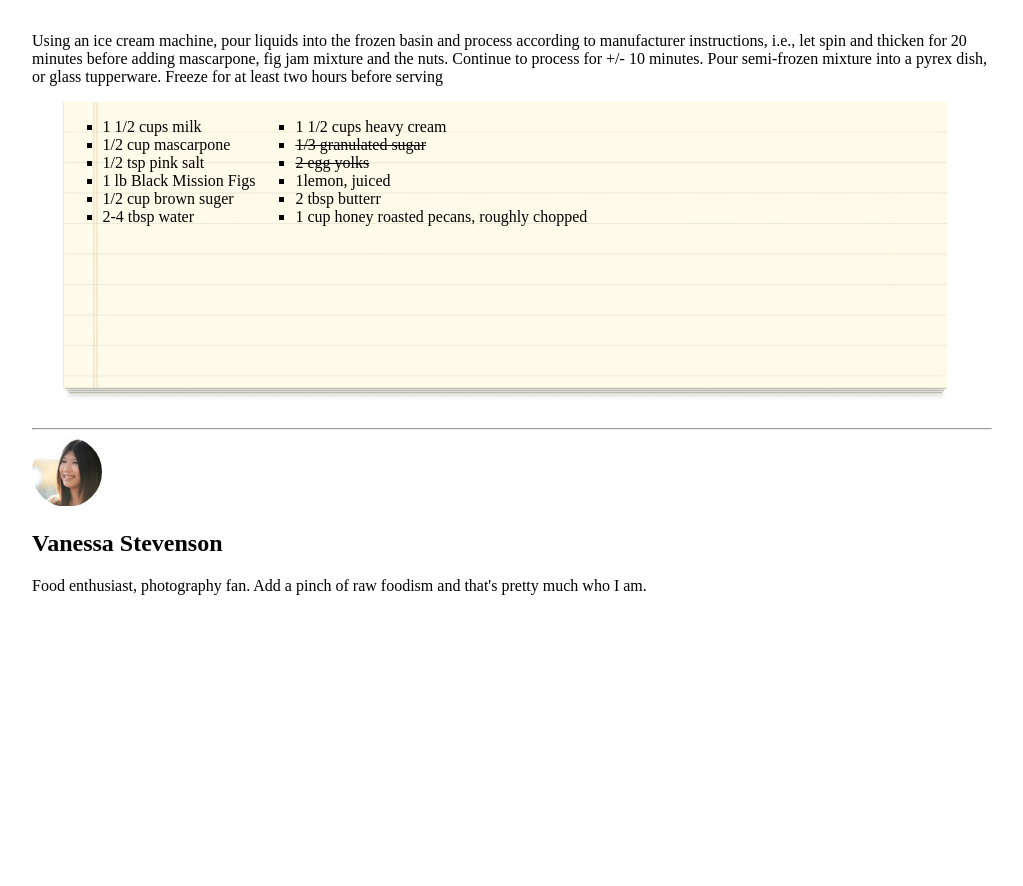
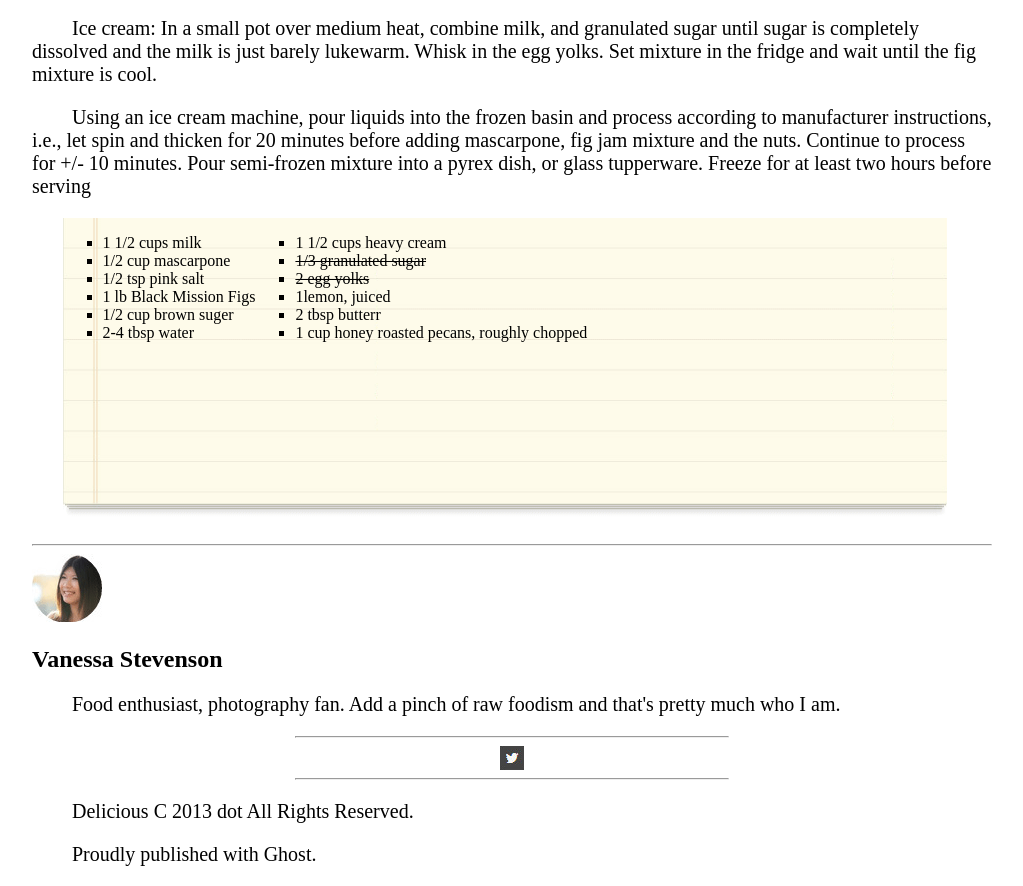
Before and after one commit to bobmcphe/chocolate-pizza, a plain HTML site: page index.html in a window 1280 px wide. Shown: the part 899-1785 px from the top of the page, without its empty margins (128-1151 px from the left). Before the commit the page ends 1510 px from the top, so only its background shows below. Drawn offline with Linux system fonts and the light colour scheme; a script that the page names is missing.

Commit message:
css changes, focusing on footer

```diff
--- a/index.html
+++ b/index.html
@@ -24,6 +24,7 @@
     <li><img src="assets/insta-icon.png"></li>
     <li><img src="assets/flic-icon.png"></li>
     <li><img src="assets/pint-icon.png"></li>
+    <li><img src="assets/rss-icon.png"></li>
     <li><img src="assets/mail-icon.png"></li>
 </ul>
 
@@ -42,10 +43,10 @@
         <p>For the fig-swirl: Melt butter over medium heat in a saucepan. Add brown sugar and stir to dissolve. Halve
             all of the figs and toss in the saucepan with water and lemon juice. Cook over medium heat, stirring
             frequently, until you have a chunky-jammy mixture. Add salt with one or two stirs, set aside and let cool
-            completely.</p> <br/>
+            completely.</p>
         <p>Ice cream: In a small pot over medium heat, combine milk, and granulated sugar until sugar is completely
             dissolved and the milk is just barely lukewarm. Whisk in the egg yolks. Set mixture in the fridge and wait
-            until the fig mixture is cool.</p><br/>
+            until the fig mixture is cool.</p>
         <p>Using an ice cream machine, pour liquids into the frozen basin and process according to manufacturer
             instructions, i.e., let spin and thicken for 20 minutes before adding mascarpone, fig jam mixture and the
             nuts. Continue to process for +/- 10 minutes. Pour semi-frozen mixture into a pyrex dish, or glass
@@ -78,5 +79,11 @@
     <img src="/assets/van-pic.png">
     <h2>Vanessa Stevenson</h2>
     <p>Food enthusiast, photography fan. Add a pinch of raw foodism and that's pretty much who I am.</p>
-    </footer>
+  <hr class="halfsize">
+  <img class="center" src="/assets/twit-icon.png">
+  <hr class="halfsize" id="lefthr">
+  <p class="center">Delicious C 2013 dot All Rights Reserved.</p>
+  <p class="center">Proudly published with Ghost.</p>
+
+</footer>
 </html>
--- a/style.css
+++ b/style.css
@@ -12,7 +12,9 @@ h2 {
 }
 
 p {
-    margin-top: 1px;
+
+    text-indent: 2em;
+    font-size: 20px;
 }
 
 body {
@@ -54,11 +56,13 @@ ul {
       display: inline;
       float: left;
       text-align: center;
+      padding: 1px;
 
   }
 
   #social {
       float: right;
+      padding-right: 23px;
   }
 
   #logo li{
@@ -67,9 +71,18 @@ ul {
 
   #printer {
       float: right;
-      padding-right: 25px;
+      display: inline-block;
+      padding-right: 26px;
   }
 /*
   #title {
       display: inline-block;
   } */
+
+  .halfsize {
+      max-width: 45%;
+  }
+
+  /* #lefthr {
+      float: left;
+  } */
```
